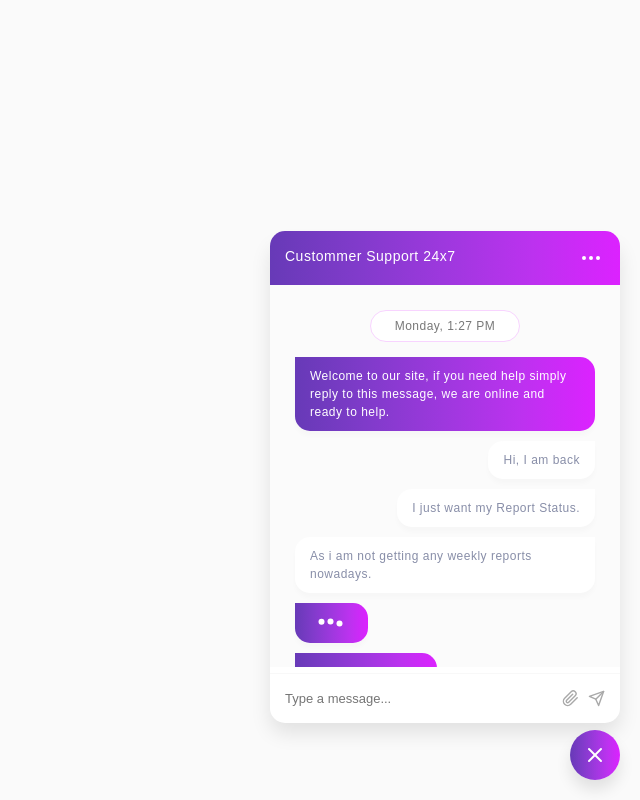
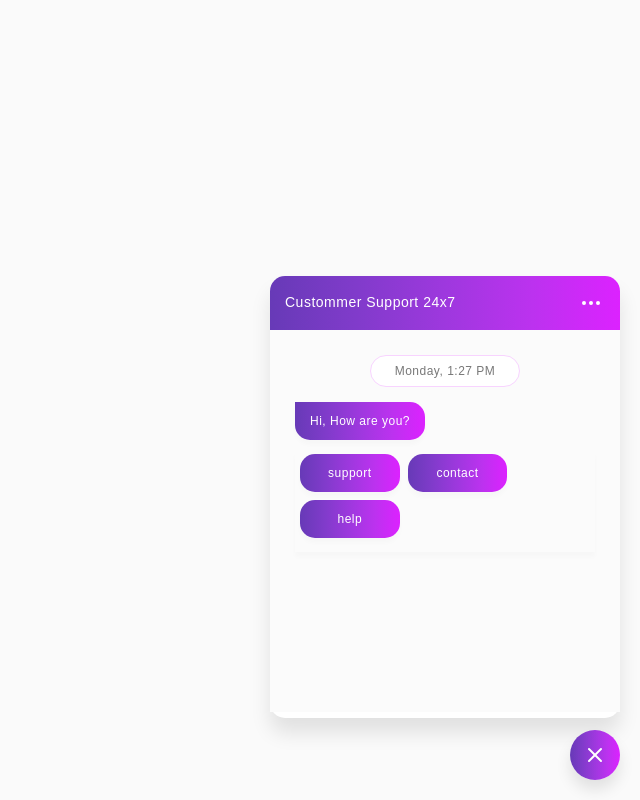
Before and after one commit to Praneeth-rdy/chatbot, a plain HTML site: page index.html in a window 1280 px wide. Both pictures are taken after a click on the element 1235 px from the left and 755 px from the top of the page. Shown: the whole page, without its empty margins (640-1280 px from the left). Drawn offline with Linux system fonts and the light colour scheme.

Commit message:
Initialized and made all the necessary functions

```diff
--- a/css/chatBot.css
+++ b/css/chatBot.css
@@ -107,6 +107,21 @@
     border-radius: 0 15px 15px 15px;
     align-self: flex-start;
     display: table;
+}
+.chat-screen .chat-body .chat-bubble.choice {
+    background-image: linear-gradient(to right, #673ab7, #813bcb, #9e38de, #bc32ef, #dc22ff);
+    color: #fff;
+    border-radius: 15px 15px 15px 15px;
+    margin: 4px;
+    text-align: center;
+    cursor: pointer;
+    align-self: flex-start;
+    display: table;
+    transition: box-shadow 0.2s ease-in-out;
+}
+.chat-screen .chat-body .chat-bubble.choice:hover {
+    box-shadow: 0px 6px 10px rgba(0, 0, 0, 0.2);
+    transition: box-shadow 0.2s ease-in-out;
 }
 .chat-screen .chat-body .chat-bubble.me {
     background-image: linear-gradient(to right, #FFFFFF, #FFFFFF, #FFFFFF, #FFFFFF, #FFFFFF);
--- a/css/chatBot.less
+++ /dev/null
@@ -1,288 +0,0 @@
-.chat-screen{
-  position: fixed;
-  bottom: 68px;
-  right: 20px;
-  z-index: 9999;
-  width: 350px;
-  background: #fff;
-  box-sizing: border-box;
-  border-radius: 15px;
-  box-shadow: 0px 15px 20px rgba(0,0,0,0.1);
-  visibility: hidden;
-  &.show-chat{
-    -moz-transition: bottom .5s linear;
-    -webkit-transition: bottom .5s linear;
-    transition: bottom .5s linear;
-    visibility: visible;
-    bottom: 78px;
-  }
-  .chat-header{
-    background-image: linear-gradient(to right, #673ab7, #813bcb, #9e38de, #bc32ef, #dc22ff);
-    border-radius: 15px 15px 0 0;
-    padding: 15px;
-    display: block;
-    .chat-header-title{
-      display: inline-block;
-      width: calc(100% - 50px);
-      color: #fff;
-      font-size: 14px;
-    }
-    .chat-header-option{
-      display: inline-block;
-      width: 44px;
-      color: #fff;
-      font-size: 14px;
-      text-align: right;
-      .dropdown {
-        .dropdown-toggle{
-          svg{
-            color: #fff;
-          }
-        }
-      }
-    }
-  }
-  .chat-mail{
-    padding: 30px;
-    display: block;
-    input.form-control{
-      border-radius: 30px;
-      border: 1px solid #e1e1e1;
-      color: #3b3f5c;
-      font-size: 14px;
-      padding: .55rem 1.25rem;
-      &:focus{
-        box-shadow: none;
-        border: 1px solid #add5fc;
-      }
-    }
-    .select2{
-      .selection{
-        .select2-selection{
-          .select2-selection__rendered{
-            border-radius: 30px;
-            border: 1px solid #e1e1e1;
-            height: calc(1.28em + 1.28rem + 2px);
-            padding: 9px 20px;
-            font-size: 14px;
-          }
-        }
-      }
-      &.select2-container--open{
-        .selection{
-          .select2-selection{
-            box-shadow: none;
-            border-radius: 30px;
-          }
-        }
-      }
-    }
-    button{
-      background-image: linear-gradient(to right, #673ab7, #813bcb, #9e38de, #bc32ef, #dc22ff);
-      border: none;
-      padding: 0.58rem 1.25rem;
-      transition: transform 0.5s ease;
-    }
-    .form-group{
-      margin-bottom: 1.5rem;
-    }
-  }
-  .chat-body{
-    padding: 25px;
-    display: inline-block;
-    min-height: 382px;
-    max-height: 382px;
-    background: #fbfbfb;
-    .chat-start{
-      border: 1px solid #f8d4ff;
-      width: 150px;
-      border-radius: 50px;
-      padding: 6px 10px;
-      font-size: 12px;
-      margin: 0 auto;
-      text-align: center;
-      margin-bottom: 15px;
-      background: #fff;
-    }
-    .chat-bubble{
-      font-size: 12px;
-      padding: 10px 15px;
-      box-shadow: none;
-      display: inline-block;
-      clear: both;
-      margin-bottom: 10px;
-      box-shadow: 0 5px 5px rgba(0,0,0,0.02);
-      &.you{
-        background-image: linear-gradient(to right, #673ab7, #813bcb, #9e38de, #bc32ef, #dc22ff);
-        color: #fff;
-        border-radius: 0 15px 15px 15px;
-        align-self: flex-start;
-        display: table;
-      }
-      &.me{
-        background-image: linear-gradient(to right, #FFFFFF, #FFFFFF, #FFFFFF, #FFFFFF, #FFFFFF);
-        color: #888ea8;
-        border-radius: 15px 0px 15px 15px;
-        float: right;
-        align-self: flex-end;
-        display: table;
-      }
-    }
-  }
-  .chat-input{
-    width: 100%;
-    position: relative;
-    margin-bottom: -5px;
-    input{
-      width: 100%;
-      background: #ffffff;
-      padding: 15px 70px 15px 15px;
-      border-radius: 0 0 15px 15px;
-      resize: none;
-      border-width: 1px 0 0 0;
-      border-style: solid;
-      border-color: #f8f8f8;
-      color: #7a7a7a;
-      font-weight: normal;
-      font-size: 13px;
-      transition: border-color 0.5s ease;
-      &:focus{
-        border-color: #f9dcff;
-        + .input-action-icon{
-          a{
-            svg.feather-send{
-              color: #bc32ef;
-            }
-          }
-        }
-      }
-    }
-    .input-action-icon{
-      width: 61px;
-      white-space: nowrap;
-      position: absolute;
-      z-index: 1;
-      top: 15px;
-      right: 15px;
-      text-align: right;
-      a{
-        display: inline-block;
-        margin-left: 5px;
-        cursor: pointer;
-        svg{
-          height: 17px;
-          width: 17px;
-          color: #a9a9a9;
-        }
-      }
-    }
-  }
-  .chat-session-end{
-    display: block;
-    width: 100%;
-    padding: 25px;
-    h5{
-      font-size: 17px;
-      text-align: center;
-      font-weight: bold;
-      margin-top: 20px;
-    }
-    p{
-      font-size: 14px;
-      text-align: center;
-      margin: 20px 0;
-    }
-    .rate-me{
-      width: 120px;
-      margin: 40px auto;
-      .rate-bubble{
-        display: inline-block;
-        text-align: center;
-        width: 50px;
-        span{
-          height: 50px;
-          width: 50px;
-          text-align: center;
-          display: block;
-          line-height: 46px;
-          cursor: pointer;
-          transition: transform 0.5s ease;
-          margin-bottom: 7px;
-          &:hover{
-            transform: scale(1.1);
-            transition: transform 0.5s ease;
-          }
-        }
-        &.great{
-          margin-right: 12px;
-          color: #43cc6c;
-          span{
-            background: #43cc6c;
-            border-radius: 50px 50px 0 50px;
-          }
-        }
-        &.bad{
-          color: #ef4252;
-          span{
-            background: #ef4252;
-            border-radius: 50px 50px 50px 0;
-          }
-        }
-      }
-    }
-    .transcript-chat{
-      display: block;
-      text-align: center;
-      margin-top: 80px;
-      color: #0768f8;
-      text-decoration: underline;
-      line-height: 20px;
-    }
-  }
-  .powered-by{
-    margin-top: 40px;
-    text-align: center;
-    font-size: 12px;
-  }
-}
-
-.chat-bot-icon{
-  position: fixed;
-  bottom: 20px;
-  right: 20px;
-  height: 50px;
-  width: 50px;
-  background-image: linear-gradient(to right, #673ab7, #813bcb, #9e38de, #bc32ef, #dc22ff);
-  z-index: 9999;
-  border-radius: 30px;
-  box-shadow: 0px 10px 15px rgba(0,0,0,0.1);
-  text-align: center;
-  line-height: 50px;
-  cursor: pointer;
-  transition: all 0.5s ease;
-  img{
-    height: 90px;
-    width: 90px;
-    position: absolute;
-    right: -13px;
-    top: -33px;
-  }
-  svg{
-    color: #fff;
-    -moz-transition: all .5s linear;
-    -webkit-transition: all .5s linear;
-    transition: transform .5s linear;
-    position: absolute;
-    left: 13px;
-    top: 13px;
-    opacity: 0;
-    z-index: -1;
-    &.animate{
-      -moz-transform:rotate(360deg);
-      -webkit-transform:rotate(360deg);
-      transform:rotate(360deg);
-      opacity: 1;
-      z-index: 1;
-    }
-  }
-}
--- a/index.html
+++ b/index.html
@@ -20,7 +20,7 @@
     <meta name="author" content="Rahul Yaduvanshi">
     <meta name="technologies" content="HTML5, CSS3, HTML, CSS, JQUERY, Bootstrap, Angular">
     <meta name="distribution" content="Global">
-    <meta name="development" content="Rahul Yaduvanshi">
+    <meta name="development" content="Praneeth Reddy Kolanu">
     <meta name="robots" content="index, follow">
     <meta name="googlebot" content="index, follow">
     <meta name="city" content="New Delhi">
@@ -29,6 +29,7 @@
     <link href="https://fonts.googleapis.com/css?family=Nunito:400,600,700" rel="stylesheet">
     <link href="css/bootstrap.min.css" rel="stylesheet" type="text/css" />
     <link href="css/main.css" rel="stylesheet" type="text/css" />
+    <link href="css/additional.css" rel="stylesheet" type="text/css" />
     <!-- END GLOBAL MANDATORY STYLES -->
     <link href="css/select2.min.css" rel="stylesheet" type="text/css" />
     <link href="css/chatBot.css" rel="stylesheet" type="text/css" />
@@ -121,17 +122,11 @@
         </div>
 
 
-        <div class="chat-body" style="overflow-y: scroll;">
+        <div class="chat-body w-100">
             <div class="chat-start">Monday, 1:27 PM</div>
-            <div class="chat-bubble you">
-                Welcome to our site, if you need help simply reply to this message, we are
-                online and ready to help.
-            </div>
-            <div class="chat-bubble me">Hi, I am back</div>
-            <div class="chat-bubble me">I just want my Report Status.</div>
-            <div class="chat-bubble me">As i am not getting any weekly reports nowadays.</div>
+
         </div>
-        <div class="chat-input">
+        <div class="chat-input hide">
             <input type="text" placeholder="Type a message...">
             <div class="input-action-icon">
                 <a><svg xmlns="http://www.w3.org/2000/svg" width="24" height="24" viewBox="0 0 24 24" fill="none"
@@ -177,7 +172,7 @@
                 </div>
             </div>
             <a class="transcript-chat">Need a Transcript?</a>
-            <div class="powered-by">Powered by css3transition</div>
+            <!-- <div class="powered-by">Powered by css3transition</div> -->
         </div>
     </div>
     <div class="chat-bot-icon">
--- a/js/main/component.js
+++ b/js/main/component.js
@@ -2,11 +2,8 @@
 function createText(party, content) {
     var text = document.createElement('div');
     text.textContent = content;
-    if (party == 'me') {
-        text.classList.add('chat-bubble', 'me');
-    } else if (party == 'you') {
-        text.classList.add('chat-bubble', 'you');
-    }
+    // party can be 'me', 'you'
+    text.classList.add('chat-bubble', party);
     return text;
 }
 
@@ -60,8 +57,77 @@ function createTypingEffect(party) {
     div.appendChild(effect);
     if (party == 'me') {
         div.classList.add('chat-bubble', 'me');
-    } else if (party == 'you') {
+    } else {
         div.classList.add('chat-bubble', 'you');
     }
     return div;
 }
+
+function createChoices(choices) {
+    let columns = [], rows = []
+    for (let choice of choices) {
+        let col = document.createElement('div');
+        col.classList.add('col-4', 'chat-bubble', 'choice');
+        col.textContent = choice;
+        col.addEventListener('click', function () {
+            clickedChoice(choice);
+        });
+        columns.push(col);
+    }
+    for (i = 0; i < (columns.length); i += 2) {
+        var tempRow = document.createElement('div');
+        tempRow.classList.add('row');
+        tempRow.appendChild(columns[i]);
+        try {
+            tempRow.appendChild(columns[i + 1]);
+        } catch (error) {
+
+        }
+        rows.push(tempRow);
+    }
+
+
+    mainDiv = document.createElement('div');
+    mainDiv.classList.add('container', 'chat-bubble', 'pt-0', 'pl-3');
+    for (let row of rows) {
+        mainDiv.appendChild(row);
+    }
+    return mainDiv;
+}
+
+
+
+
+// functions
+
+function clickedChoice(choice) {
+    switch (choice) {
+        case 'help':
+            console.log('came into help');
+            break;
+        default:
+            console.log('default');
+            break;
+    }
+}
+
+function addTypingEffect(delay, callback) {
+    $('.chat-body').append(createTypingEffect());
+    setTimeout(function () {
+        $('.chat-body > div').last().remove();
+        callback()
+    }, delay);
+}
+
+function respond(text, options, initialize = false) {
+    let delay1 = 900, delay2 = 700
+    if (initialize) {
+        delay1 = 1200;
+    }
+    addTypingEffect(delay1, () => {
+        $('.chat-body').append(createText('you', text));
+        addTypingEffect(delay2, () => {
+            $('.chat-body').append(createChoices(options));
+        });
+    });
+}
--- a/js/main/index.js
+++ b/js/main/index.js
@@ -1,9 +1,15 @@
+initialized = false;
+
 $(document).ready(function () {
     //Toggle fullscreen
     $(".chat-bot-icon").click(function (e) {
         $(this).children('img').toggleClass('hide');
         $(this).children('svg').toggleClass('animate');
         $('.chat-screen').toggleClass('show-chat');
+        if (!initialized) {
+            respond('Hi, How are you?', ['support', 'contact', 'help'], initialize = true);
+            initialized = true;
+        }
     });
     $('.chat-mail button').click(function () {
         $('.chat-mail').addClass('hide');
@@ -17,8 +23,9 @@ $(document).ready(function () {
         $('.chat-session-end').removeClass('hide');
         $('.chat-header-option').addClass('hide');
     });
-    $('.chat-body').append(createTypingEffect('you'));
-    $('.chat-body').append(createText('you', 'Yes! this is working'));
-    $('.chat-body').append(createTypingEffect('you'));
-    $('.chat-body').append(createText('me', 'Cool!'));
+    //$('.chat-body').append(createTypingEffect('you'));
+    //$('.chat-body').append(createText('you', 'Yes! this is working'));
+    //$('.chat-body').append(createTypingEffect('you'));
+    //$('.chat-body').append(createText('me', 'Cool!'));
+    // $('.chat-body').append(createChoices(['me', 'Hi', 'help', 'Bye']));
 });
```
Also changed, not shown: css/additional.css (added, +12 -0 lines).
